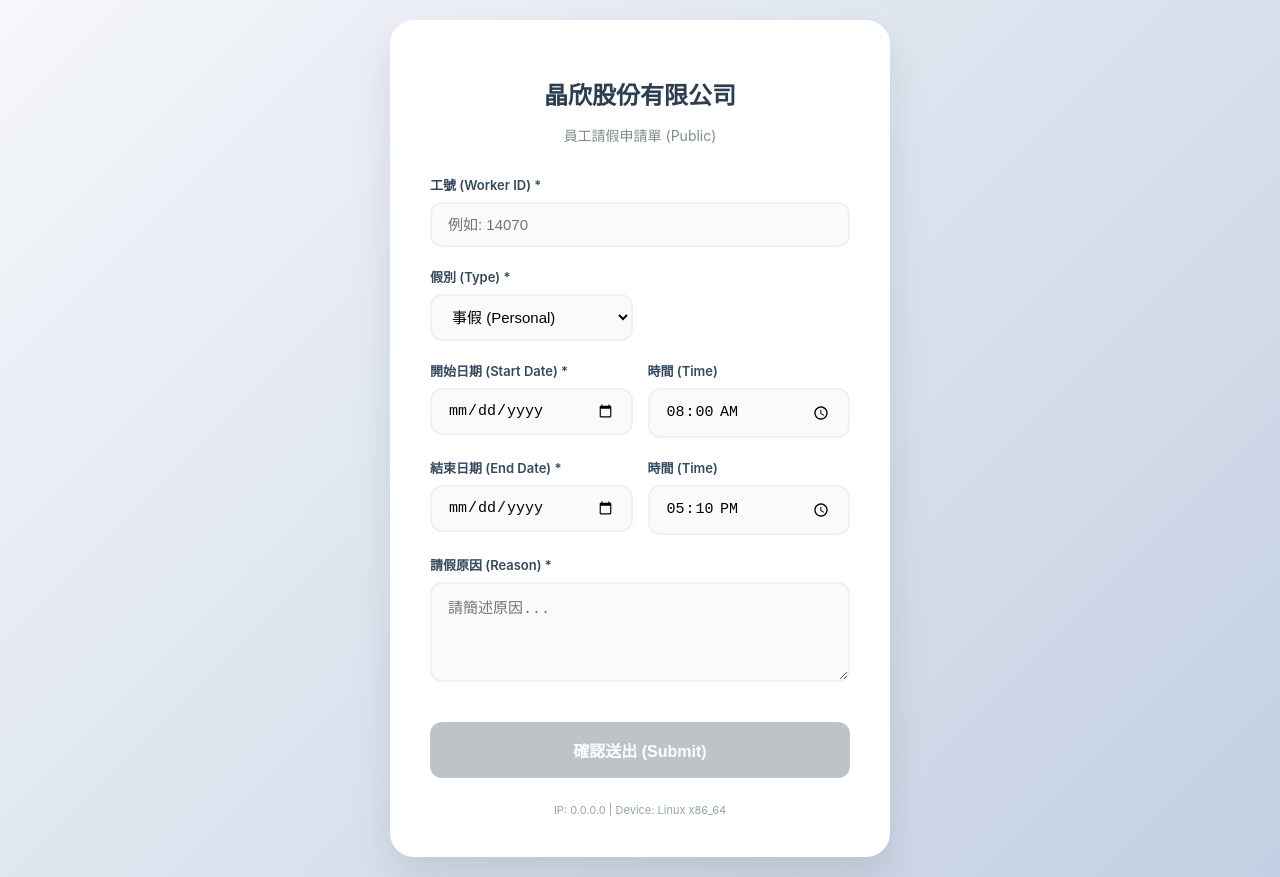
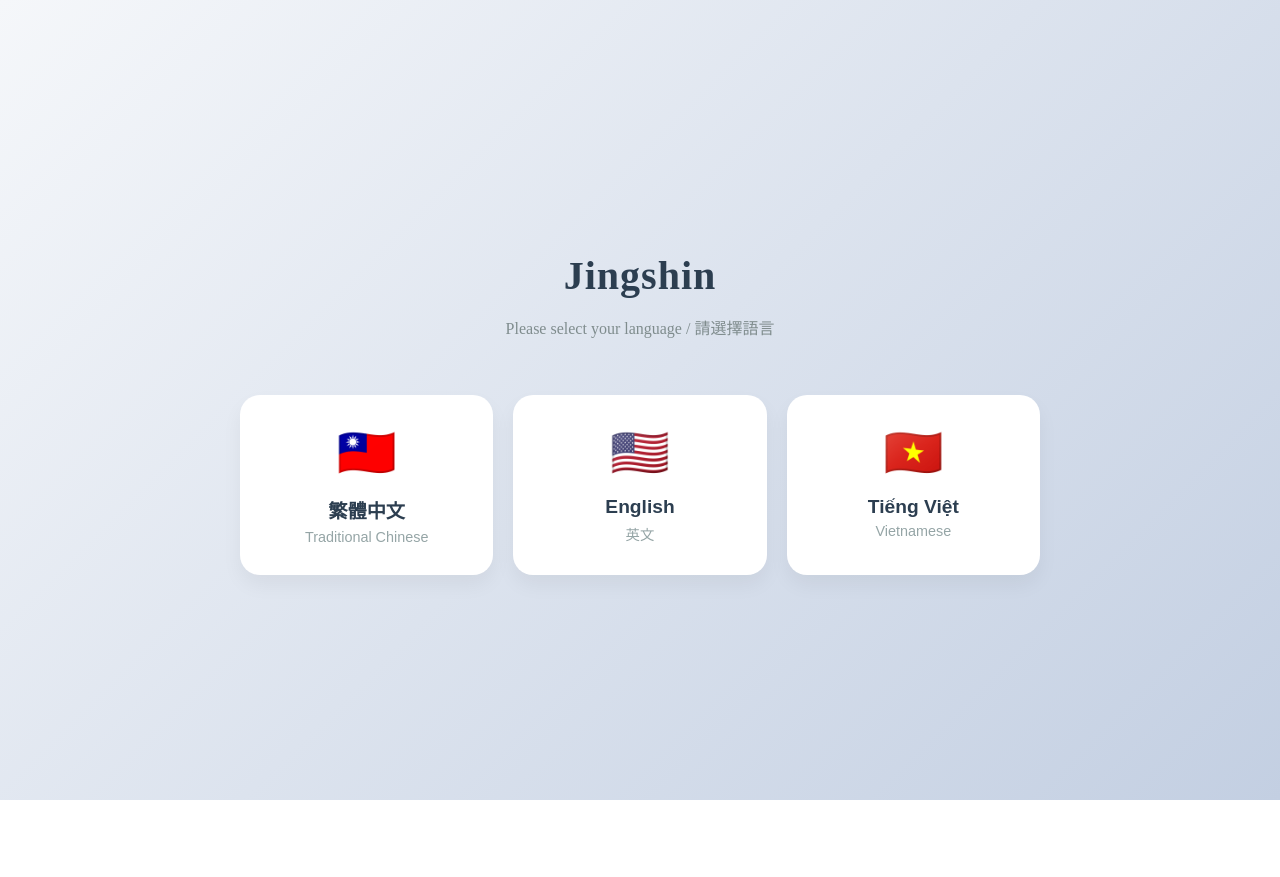
Before and after one commit to Vinoisasian/jingshin-leave-public, a React (Vite) app: page / in a window 1280 px wide. After the commit the page ends 800 px from the top, so only its background shows below. Built offline with nearby package versions, Linux system fonts and the light colour scheme; no server answers.

Commit message:
Feat: Add language selection and multiple language support

```diff
--- a/src/App.tsx
+++ b/src/App.tsx
@@ -1,11 +1,20 @@
 // jingshin-leave-public/src/App.tsx
+import React, { useState } from 'react';
 import LeaveForm from './components/LeaveForm';
+import LanguageSelection from './components/LanguageSelection';
+import { Language } from './locales';
 
 function App() {
+  const [lang, setLang] = useState<Language | null>(null);
+
   return (
-    <div className="App">
-      <LeaveForm />
-    </div>
+    <>
+      {!lang ? (
+        <LanguageSelection onSelect={setLang} />
+      ) : (
+        <LeaveForm lang={lang} onBack={() => setLang(null)} />
+      )}
+    </>
   );
 }
 
--- /dev/null
+++ b/src/components/LanguageSelection.css
@@ -0,0 +1,93 @@
+.lang-container {
+  min-height: 100vh;
+  display: flex;
+  flex-direction: column;
+  align-items: center;
+  justify-content: center;
+  background: linear-gradient(135deg, #f5f7fa 0%, #c3cfe2 100%);
+  opacity: 0;
+  transform: translateY(20px);
+  transition: opacity 0.8s ease, transform 0.8s ease;
+  padding: 20px;
+}
+
+.lang-container.visible {
+  opacity: 1;
+  transform: translateY(0);
+}
+
+.lang-header {
+  text-align: center;
+  margin-bottom: 40px;
+}
+
+.lang-header h1 {
+  font-size: 2.5rem;
+  color: #2c3e50;
+  margin-bottom: 10px;
+  letter-spacing: 1px;
+}
+
+.lang-header p {
+  color: #7f8c8d;
+  font-size: 1rem;
+}
+
+.lang-grid {
+  display: grid;
+  grid-template-columns: repeat(auto-fit, minmax(200px, 1fr));
+  gap: 20px;
+  width: 100%;
+  max-width: 800px;
+}
+
+.lang-card {
+  background: white;
+  border: none;
+  border-radius: 20px;
+  padding: 30px 20px;
+  cursor: pointer;
+  transition: all 0.3s cubic-bezier(0.25, 0.8, 0.25, 1);
+  box-shadow: 0 10px 20px rgba(0,0,0,0.05);
+  display: flex;
+  flex-direction: column;
+  align-items: center;
+  text-align: center;
+}
+
+.lang-card:hover {
+  transform: translateY(-10px);
+  box-shadow: 0 15px 30px rgba(0,0,0,0.1);
+}
+
+.lang-card:active {
+  transform: scale(0.98);
+}
+
+.flag {
+  font-size: 3rem;
+  margin-bottom: 15px;
+}
+
+.lang-name {
+  font-size: 1.2rem;
+  font-weight: 700;
+  color: #2c3e50;
+  margin-bottom: 5px;
+}
+
+.lang-sub {
+  font-size: 0.9rem;
+  color: #95a5a6;
+}
+
+/* Specific hover colors */
+.lang-card.zh:hover { border-bottom: 4px solid #e74c3c; }
+.lang-card.en:hover { border-bottom: 4px solid #3498db; }
+.lang-card.vi:hover { border-bottom: 4px solid #f1c40f; }
+
+@media (max-width: 600px) {
+  .lang-grid {
+    grid-template-columns: 1fr;
+  }
+}
--- /dev/null
+++ b/src/components/LanguageSelection.tsx
@@ -0,0 +1,55 @@
+import React, { useEffect, useState } from 'react';
+import './LanguageSelection.css';
+
+interface LanguageSelectionProps {
+  onSelect: (lang: 'zh' | 'en' | 'vi') => void;
+}
+
+const LanguageSelection: React.FC<LanguageSelectionProps> = ({ onSelect }) => {
+  const [visible, setVisible] = useState(false);
+
+  useEffect(() => {
+    // Trigger animation after mount
+    setTimeout(() => setVisible(true), 100);
+  }, []);
+
+  return (
+    <div className={`lang-container ${visible ? 'visible' : ''}`}>
+      <div className="lang-header">
+        <h1>Jingshin</h1>
+        <p>Please select your language / 請選擇語言</p>
+      </div>
+
+      <div className="lang-grid">
+        <button
+          className="lang-card zh"
+          onClick={() => onSelect('zh')}
+        >
+          <div className="flag">🇹🇼</div>
+          <div className="lang-name">繁體中文</div>
+          <div className="lang-sub">Traditional Chinese</div>
+        </button>
+
+        <button
+          className="lang-card en"
+          onClick={() => onSelect('en')}
+        >
+          <div className="flag">🇺🇸</div>
+          <div className="lang-name">English</div>
+          <div className="lang-sub">英文</div>
+        </button>
+
+        <button
+          className="lang-card vi"
+          onClick={() => onSelect('vi')}
+        >
+          <div className="flag">🇻🇳</div>
+          <div className="lang-name">Tiếng Việt</div>
+          <div className="lang-sub">Vietnamese</div>
+        </button>
+      </div>
+    </div>
+  );
+};
+
+export default LanguageSelection;
--- a/src/components/LeaveForm.tsx
+++ b/src/components/LeaveForm.tsx
@@ -1,8 +1,15 @@
-// jingshin-leave-public/src/components/LeaveForm.tsx
 import React, { useState, useEffect } from 'react';
+import { translations, Language } from '../locales';
 import './LeaveForm.css';
 
-const LeaveForm: React.FC = () => {
+interface LeaveFormProps {
+  lang: Language;
+  onBack: () => void;
+}
+
+const LeaveForm: React.FC<LeaveFormProps> = ({ lang, onBack }) => {
+  const t = translations[lang];
+
   const [formData, setFormData] = useState({
     workerId: '',
     workerName: '',
@@ -57,45 +64,12 @@ const LeaveForm: React.FC = () => {
           role: data.role
         }));
       } else {
-        setError('找不到員工工號 / Worker ID not found');
+        setError(t.error_id_not_found);
       }
     } catch (e) {
-      setError('網路連線錯誤 / Connection error');
+      setError(t.error_network);
     } finally {
       setFetchingName(false);
-    }
-  };
-
-  const handleSubmit = async (e: React.FormEvent) => {
-    e.preventDefault();
-    if (!formData.workerName) return;
-
-    setLoading(true);
-    try {
-      const payload = {
-        ...formData,
-        startTime: formData.startTime || '08:00',
-        endTime: formData.endTime || '17:10',
-        ipAddress: ip,
-        userAgent: navigator.userAgent,
-        timestamp: new Date().toISOString()
-      };
-
-      const baseUrl = import.meta.env.VITE_GOOGLE_SCRIPT_URL || 'https://script.google.com/macros/s/AKfycby06HeOx1uFB8gM1tMvok2mchvjLgNajKnSkGTRGFvNQXg0ZTQVpIo-EiTuUnlMg1xK/exec';
-      await fetch(baseUrl, {
-        method: 'POST',
-        mode: 'no-cors', // Google Scripts require no-cors for simple POST
-        headers: { 'Content-Type': 'application/json' },
-        body: JSON.stringify(payload)
-      });
-
-      // Since no-cors doesn't return success state, we assume it sent
-      // or you can use a more advanced fetch setup.
-      setSubmitted(true);
-    } catch (e) {
-      alert('提交失敗，請檢查網路 / Submit failed');
-    } finally {
-      setLoading(false);
     }
   };
 
@@ -157,11 +131,42 @@ const LeaveForm: React.FC = () => {
 
     totalHours = Math.round(totalHours * 10) / 10;
     if (totalHours < 8) {
-      return `${totalHours} 小時`;
+      return `${totalHours} Hours`; // We can translate this too if needed later
     } else {
       const days = totalHours / 8;
       const formattedDays = days % 1 === 0 ? days : days.toFixed(1);
-      return `${formattedDays} 天`;
+      return `${formattedDays} Days`;
+    }
+  };
+
+  const handleSubmit = async (e: React.FormEvent) => {
+    e.preventDefault();
+    if (!formData.workerName) return;
+
+    setLoading(true);
+    try {
+      const payload = {
+        ...formData,
+        startTime: formData.startTime || '08:00',
+        endTime: formData.endTime || '17:10',
+        ipAddress: ip,
+        userAgent: navigator.userAgent,
+        timestamp: new Date().toISOString()
+      };
+
+      const baseUrl = import.meta.env.VITE_GOOGLE_SCRIPT_URL || 'https://script.google.com/macros/s/AKfycby06HeOx1uFB8gM1tMvok2mchvjLgNajKnSkGTRGFvNQXg0ZTQVpIo-EiTuUnlMg1xK/exec';
+      await fetch(baseUrl, {
+        method: 'POST',
+        mode: 'no-cors', // Google Scripts require no-cors for simple POST
+        headers: { 'Content-Type': 'application/json' },
+        body: JSON.stringify(payload)
+      });
+
+      setSubmitted(true);
+    } catch (e) {
+      alert(t.error_network);
+    } finally {
+      setLoading(false);
     }
   };
 
@@ -170,10 +175,9 @@ const LeaveForm: React.FC = () => {
       <div className="success-container">
         <div className="success-card">
           <div className="check-icon">✓</div>
-          <h2>提交成功！</h2>
-          <p>您的請假申請已送到後台審核。</p>
-          <p className="en-sub">Application submitted for approval.</p>
-          <button onClick={() => window.location.reload()}>返回 / Back</button>
+          <h2>{t.success_title}</h2>
+          <p>{t.success_desc}</p>
+          <button onClick={() => window.location.reload()}>{t.back}</button>
         </div>
       </div>
     );
@@ -182,9 +186,11 @@ const LeaveForm: React.FC = () => {
   return (
     <div className="public-form-container">
       <div className="form-card">
+        <button className="back-link" onClick={onBack}>← {t.back}</button>
+
         <div className="form-header">
-          <h1>晶欣股份有限公司</h1>
-          <p>員工請假申請單 (Public)</p>
+          <h1>Jingshin</h1>
+          <p>{t.welcome}</p>
         </div>
 
         <form onSubmit={handleSubmit}>
@@ -197,20 +203,20 @@ const LeaveForm: React.FC = () => {
           />
 
           <div className="form-section">
-            <label>工號 (Worker ID) *</label>
+            <label>{t.worker_id} *</label>
             <input
               type="text"
               className={`input-main ${error ? 'error' : ''}`}
-              placeholder="例如: 14070"
+              placeholder={t.id_placeholder}
               value={formData.workerId}
               onChange={e => setFormData({...formData, workerId: e.target.value.replace(/\D/g, '').slice(0, 5)})}
               required
             />
-            {fetchingName && <small>驗證中...</small>}
+            {fetchingName && <small>{t.verifying}</small>}
 
             {formData.workerName && (
               <div className="worker-info-box">
-                <div className="info-name">您好, {formData.workerName}</div>
+                <div className="info-name">{t.hello}, {formData.workerName}</div>
                 <div className="info-details">
                   {formData.dept && <span className="info-badge">{formData.dept}</span>}
                   {formData.role && <span className="info-badge outline">{formData.role}</span>}
@@ -223,23 +229,23 @@ const LeaveForm: React.FC = () => {
 
           <div className="form-row">
             <div className="form-section">
-              <label>假別 (Type) *</label>
+              <label>{t.leave_type} *</label>
               <select
                 value={formData.leaveType}
                 onChange={e => setFormData({...formData, leaveType: e.target.value})}
               >
-                <option value="personal">事假 (Personal)</option>
-                <option value="sick">病假 (Sick)</option>
-                <option value="annual">特休 (Annual)</option>
-                <option value="menstrual">生理假 (Menstrual)</option>
-                <option value="bereavement">喪假 (Bereavement)</option>
+                <option value="personal">{t.personal}</option>
+                <option value="sick">{t.sick}</option>
+                <option value="annual">{t.annual}</option>
+                <option value="menstrual">{t.menstrual}</option>
+                <option value="bereavement">{t.bereavement}</option>
               </select>
             </div>
           </div>
 
           <div className="form-row">
             <div className="form-section">
-              <label>開始日期 (Start Date) *</label>
+              <label>{t.start_date} *</label>
               <input
                 type="date"
                 required
@@ -248,7 +254,7 @@ const LeaveForm: React.FC = () => {
               />
             </div>
             <div className="form-section">
-              <label>時間 (Time)</label>
+              <label>{t.time}</label>
               <input
                 type="time"
                 value={formData.startTime}
@@ -259,7 +265,7 @@ const LeaveForm: React.FC = () => {
 
           <div className="form-row">
             <div className="form-section">
-              <label>結束日期 (End Date) *</label>
+              <label>{t.end_date} *</label>
               <input
                 type="date"
                 required
@@ -268,7 +274,7 @@ const LeaveForm: React.FC = () => {
               />
             </div>
             <div className="form-section">
-              <label>時間 (Time)</label>
+              <label>{t.time}</label>
               <input
                 type="time"
                 value={formData.endTime}
@@ -279,14 +285,14 @@ const LeaveForm: React.FC = () => {
 
           {formData.startDate && formData.endDate && (
             <div className="est-days-box">
-              預估天數 (Estimated): <strong>{calculateDays()}</strong>
+              {t.est_days}: <strong>{calculateDays()}</strong>
             </div>
           )}
 
           <div className="form-section">
-            <label>請假原因 (Reason) *</label>
+            <label>{t.reason} *</label>
             <textarea
-              placeholder="請簡述原因..."
+              placeholder={t.reason_placeholder}
               value={formData.reason}
               onChange={e => setFormData({...formData, reason: e.target.value})}
               required
@@ -298,11 +304,11 @@ const LeaveForm: React.FC = () => {
             className="submit-btn"
             disabled={loading || !formData.workerName || !!error}
           >
-            {loading ? '提交中...' : '確認送出 (Submit)'}
+            {loading ? t.submitting : t.submit}
           </button>
 
           <div className="footer-info">
-            IP: {ip} | Device: {navigator.platform}
+            IP: {ip}
           </div>
         </form>
       </div>
--- /dev/null
+++ b/src/locales/en.ts
@@ -0,0 +1,28 @@
+export const en = {
+  welcome: "Select Language",
+  worker_id: "Worker ID",
+  id_placeholder: "e.g., 14070",
+  leave_type: "Leave Type",
+  start_date: "Start Date",
+  end_date: "End Date",
+  time: "Time",
+  reason: "Reason",
+  reason_placeholder: "Briefly describe reason...",
+  submit: "Submit",
+  submitting: "Submitting...",
+  success_title: "Submitted Successfully!",
+  success_desc: "Your application has been sent for approval.",
+  back: "Back",
+  verifying: "Verifying...",
+  hello: "Hello",
+  est_days: "Estimated Duration",
+  error_id_not_found: "Worker ID Not Found",
+  error_network: "Network Error",
+
+  // Types
+  personal: "Personal Leave",
+  sick: "Sick Leave",
+  annual: "Annual Leave",
+  menstrual: "Menstrual Leave",
+  bereavement: "Bereavement Leave"
+};
--- /dev/null
+++ b/src/locales/index.ts
@@ -0,0 +1,11 @@
+import { zh } from './zh';
+import { en } from './en';
+import { vi } from './vi';
+
+export type Language = 'zh' | 'en' | 'vi';
+
+export const translations = {
+  zh,
+  en,
+  vi
+};
--- /dev/null
+++ b/src/locales/vi.ts
@@ -0,0 +1,28 @@
+export const vi = {
+  welcome: "Chọn Ngôn Ngữ",
+  worker_id: "Mã số nhân viên",
+  id_placeholder: "Ví dụ: 14070",
+  leave_type: "Loại nghỉ",
+  start_date: "Ngày bắt đầu",
+  end_date: "Ngày kết thúc",
+  time: "Giờ",
+  reason: "Lý do",
+  reason_placeholder: "Mô tả ngắn gọn...",
+  submit: "Gửi đơn",
+  submitting: "Đang gửi...",
+  success_title: "Gửi thành công!",
+  success_desc: "Đơn xin nghỉ của bạn đã được gửi để duyệt.",
+  back: "Quay lại",
+  verifying: "Đang kiểm tra...",
+  hello: "Xin chào",
+  est_days: "Thời gian dự kiến",
+  error_id_not_found: "Không tìm thấy mã nhân viên",
+  error_network: "Lỗi kết nối",
+
+  // Types
+  personal: "Nghỉ việc riêng (Personal)",
+  sick: "Nghỉ ốm (Sick)",
+  annual: "Nghỉ phép năm (Annual)",
+  menstrual: "Nghỉ kinh nguyệt (Menstrual)",
+  bereavement: "Nghỉ tang (Bereavement)"
+};
--- /dev/null
+++ b/src/locales/zh.ts
@@ -0,0 +1,28 @@
+export const zh = {
+  welcome: "請選擇語言",
+  worker_id: "工號",
+  id_placeholder: "例如: 14070",
+  leave_type: "假別",
+  start_date: "開始日期",
+  end_date: "結束日期",
+  time: "時間",
+  reason: "請假原因",
+  reason_placeholder: "請簡述原因...",
+  submit: "確認送出",
+  submitting: "提交中...",
+  success_title: "提交成功！",
+  success_desc: "您的請假申請已送到後台審核。",
+  back: "返回",
+  verifying: "驗證中...",
+  hello: "您好",
+  est_days: "預估天數",
+  error_id_not_found: "找不到員工工號",
+  error_network: "網路連線錯誤",
+
+  // Types
+  personal: "事假",
+  sick: "病假",
+  annual: "特休",
+  menstrual: "生理假",
+  bereavement: "喪假"
+};
```
